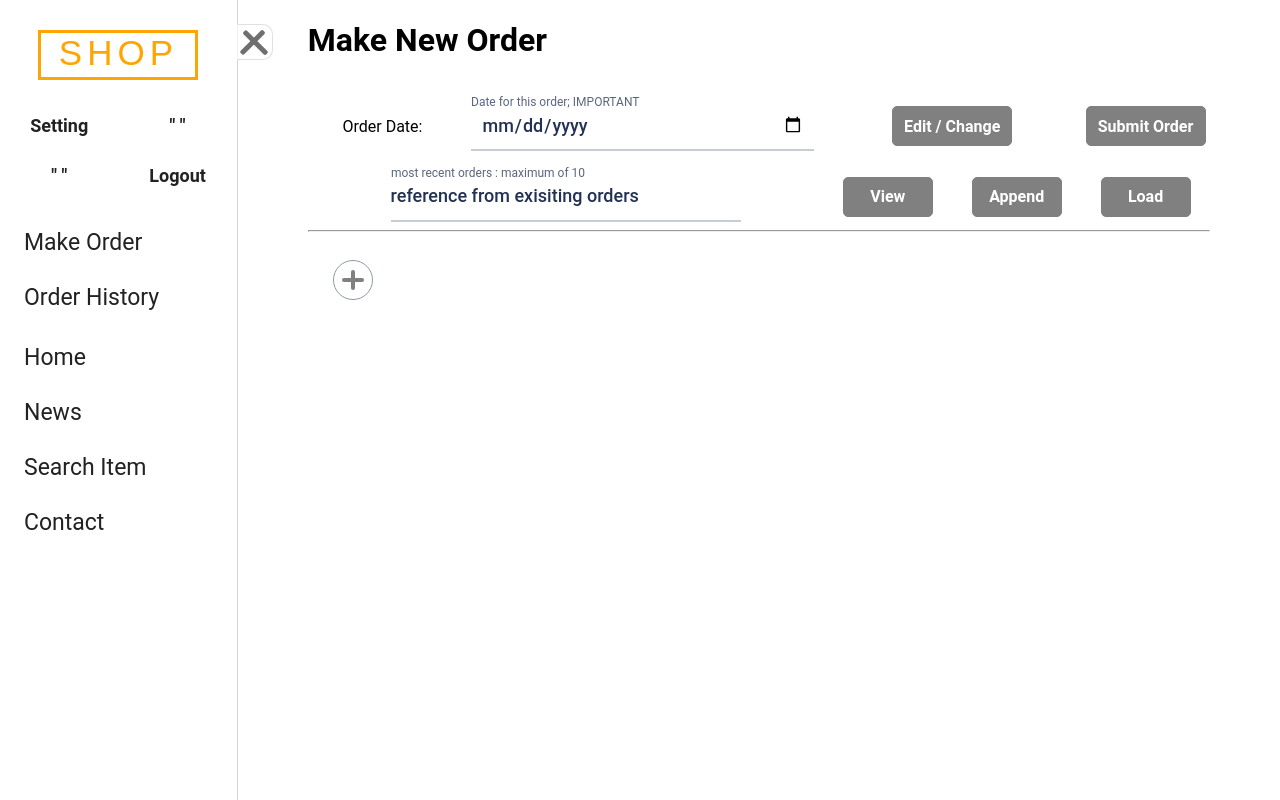
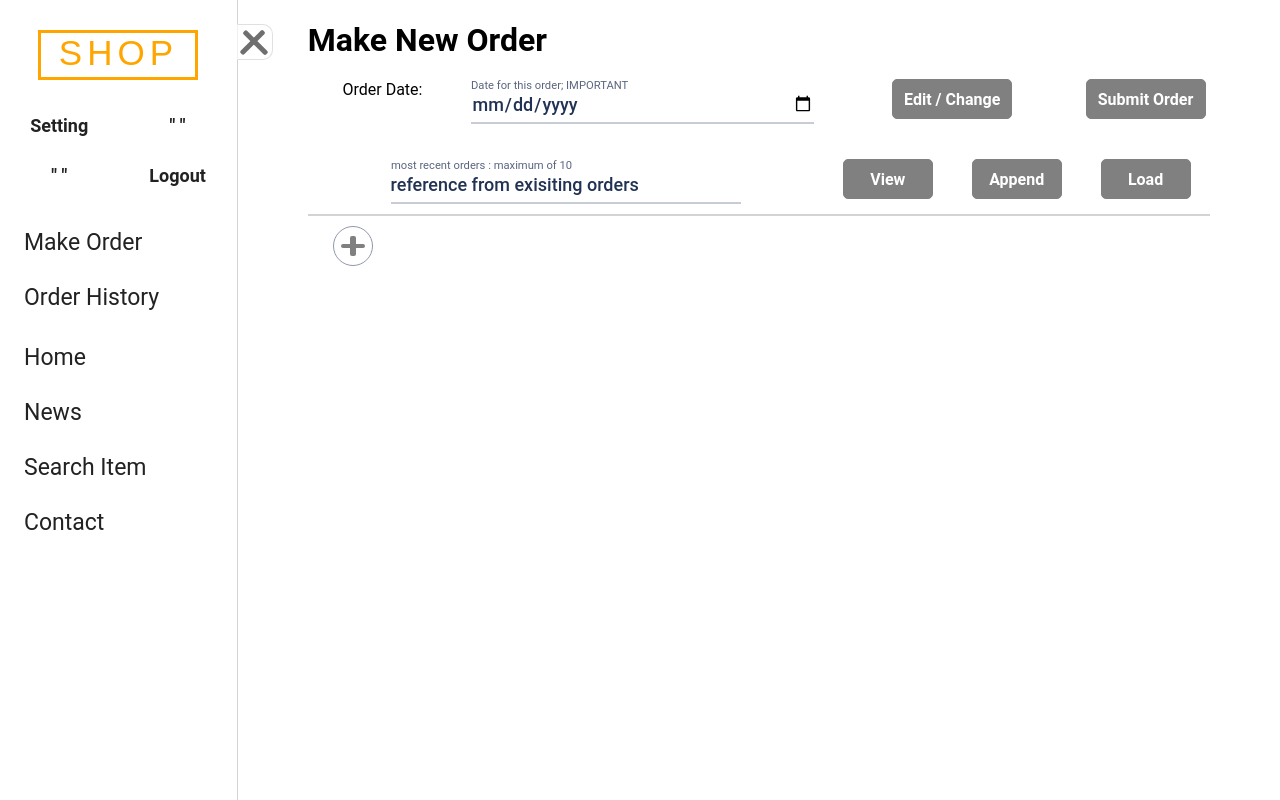
Before and after one commit to B46qqq/saien, a Flask app: template saien/templates/user_makeorder.html in a window 1280 px wide. Run offline with Flask 2, Linux system fonts and the light colour scheme; the template is opened without the code that fills it, so the values that code supplies are empty; parts of the project's set-up code (start-up, migrations or seed data) failed here and were passed over.

Commit message:
user_makeover minior frontend update

```diff
--- a/saien/static/css/user_makeorder.css
+++ b/saien/static/css/user_makeorder.css
@@ -19,9 +19,9 @@
 }
 
 top {
+    height: 8%;
     display: grid;
     grid-template-columns: 3fr 5fr;
-    margin-bottom: 20px;
 }
 
 .autocomplete-items {
@@ -80,8 +80,12 @@ orderDate p {
 }
 
 orderSection {
+    margin-top: 10px;
+    border-top: 2px solid #d3d3d3;
     display: grid;
-    grid-auto-rows: 60px;
+    grid-auto-rows: 50px;
+    height: 100%;
+    overflow-y: auto;
 }
 
 product {
@@ -94,10 +98,6 @@ product {
     width: 95%;
     align-self: center;
     justify-self: center;
-}
-
-input {
-    padding: 0 10px !important;
 }
 
 .invalid_input {
@@ -161,6 +161,9 @@ orderNumber {
 
 
 form {
+    height: 90%;
+    display: grid;
+    grid-template-rows: 70px 70px 1fr;
 }
 
 .additional:required:invalid{
@@ -282,3 +285,45 @@ table tr:first-child{
     color: #fff;
     font-size: 20px;
 }
+
+
+.in input, .in textarea, .in select{
+    padding: 12px 0 0 0;
+}
+
+.in input:focus + span, .in textarea:focus + span, .in select:focus + span{
+    transform: translateY(-15px) scale(0.75);
+}
+
+.in input:not(:placeholder-shown) + span, .in textarea:not(:placeholder-shown) + span, .in select:not(:placeholder-shown) + span {
+    transform: translateY(-10px) scale(0.7);
+}
+
+addBtn button{
+    white-space: nowrap;
+}
+
+.icon_btn {
+    width: 35px;
+    height: 35px;
+}
+
+.add-btn::before{
+    left: 7px;
+}
+
+.add-btn::after{
+    right: 7px;
+}
+
+.add-icon::before, .add-icon::after{
+    width: 3px;
+}
+
+.add-icon::before{
+    left: 16px;
+}
+
+.add-icon::after{
+    right: 16px;
+}
--- a/saien/templates/user_makeorder.html
+++ b/saien/templates/user_makeorder.html
@@ -44,7 +44,7 @@
     </div>
 </div>
 
-<form autocomplete="off">
+<form autocomplete="off" class="noselect">
     <formTop>
         <orderDate>
             <p>
@@ -109,9 +109,7 @@
         </button>
     </formHistory>
 
-    <hr>
-
-    <orderSection class="noselect">
+    <orderSection>
         <product style="display: none;">
             <orderNumber>0</orderNumber>
             <label class="in autocomplete">
@@ -150,7 +148,7 @@
                     type="button"
                     onclick="addItem(event)">
                 <div class="add-icon"></div>
-                <div class="btn-txt">Add</div>
+                <div class="btn-txt">Add Item</div>
             </button>
         </addBtn>
     </orderSection>
```
